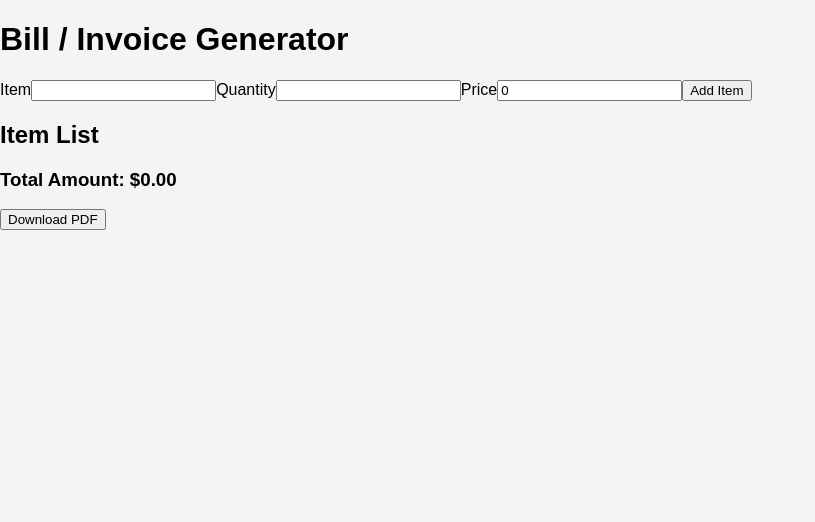
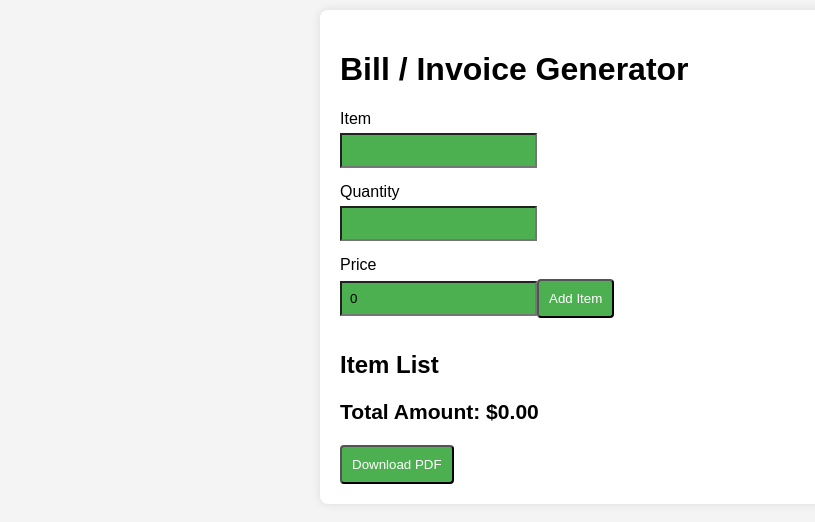
Before and after one commit to Shoaibullakhan99/b-generator, a React (Create React App) app: page / in a window 1280 px wide. Shown: the top 522 px of the page, without its empty margins (0-815 px from the left). Built offline with nearby package versions, Linux system fonts and the light colour scheme.

Commit message:
Added few initial styles

```diff
--- a/src/App.css
+++ b/src/App.css
@@ -8,3 +8,52 @@ body {
   padding: 0;
   background-color: #f4f4f4;
 }
+
+.App {
+  max-width: 600px;
+  margin: 10px auto;
+  background-color: #fff;
+  padding: 20px;
+  border-radius: 8px;
+  box-shadow: 0 0 10px rgba(0, 0, 0, 0.1);
+}
+
+label {
+  display: block;
+  margin-bottom: 5px;
+}
+
+input {
+  background-color: #4caf50;
+  padding: 8px;
+  margin-bottom: 15px;
+  box-sizing: border-box;
+}
+
+button {
+  background-color: #4caf50;
+  color: #fff;
+  padding: 10px;
+  cursor: pointer;
+  border-radius: 4px;
+}
+
+button:hover {
+  background-color: #45a049;
+}
+
+.item-list {
+  margin-top: 20px;
+}
+
+.item {
+  display: flex;
+  justify-content: space-between;
+  margin-bottom: 10px;
+}
+
+.total {
+  font-weight: bold;
+  font-size: 18px;
+  margin-top: 20px;
+}
```
